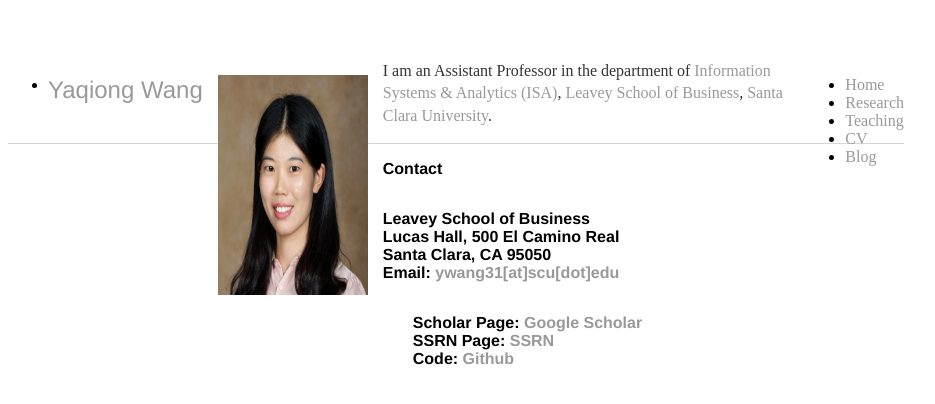
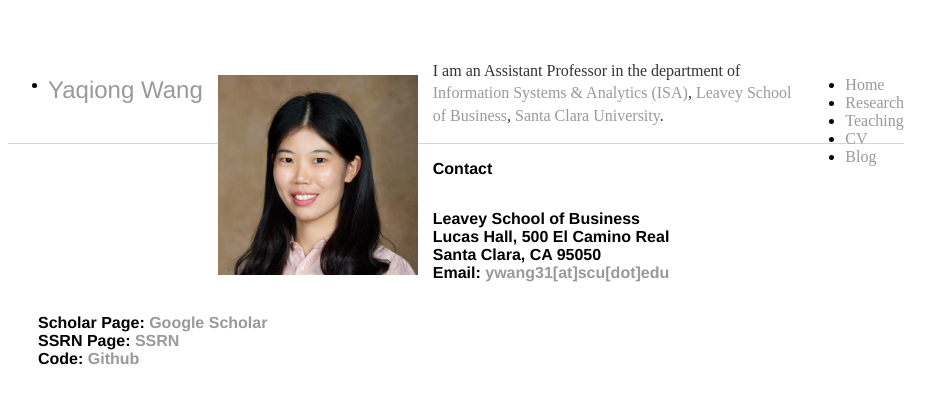
Before and after one commit to YaqiongWang/PersonalWeb, a Jekyll site: the page built from index.html, in a window 1280 px wide. Shown: the top 404 px of the page, without its empty margins (184-1119 px from the left). Built offline with Jekyll 4.4.1, drawn with Linux system fonts in a browser that asks for light colours.

Commit message:
Update index.html

```diff
--- a/index.html
+++ b/index.html
@@ -3,6 +3,6 @@ layout: default
 title: Yaqiong Wang
 ---
     		<div class="bio">
-			<img style="width:150px; height:220px; float:left; padding:15px;" src="/files/DD00985E-2415-4429-B4F9-C66779E9B403_1_201_a.jpeg" alt="profile picture">
+			<img style="width:200px; height:200px; float:left; padding:15px;" src="/files/DD00985E-2415-4429-B4F9-C66779E9B403_1_201_a.jpeg" alt="profile picture">
         		<p>I am an Assistant Professor in the department of <a href="https://www.scu.edu/business/isa/">Information Systems & Analytics (ISA)</a>, <a href="https://www.scu.edu/business/">Leavey School of Business</a>, <a href="https://www.scu.edu/">Santa Clara University</a>.</p>
     		</div><!-- /.blurb -->
```
